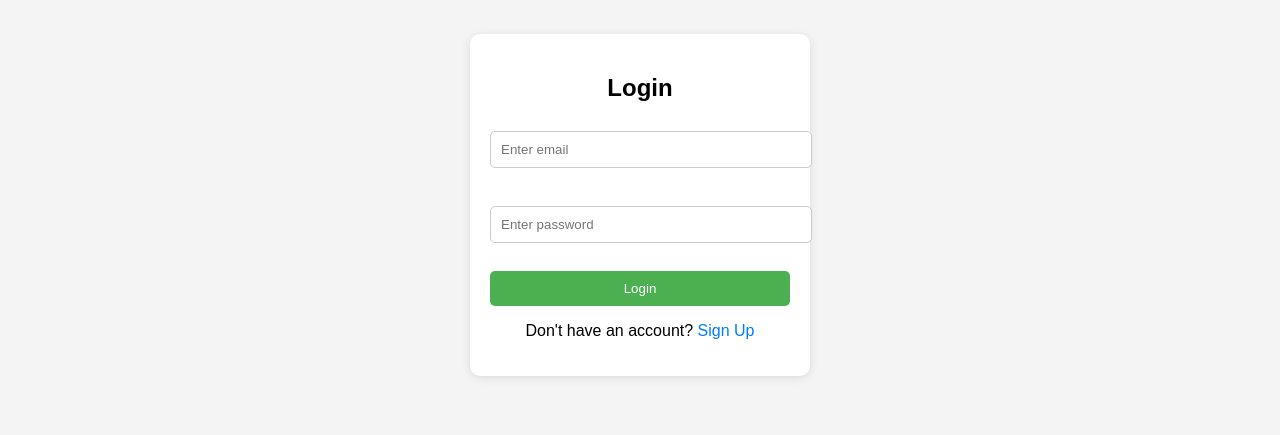
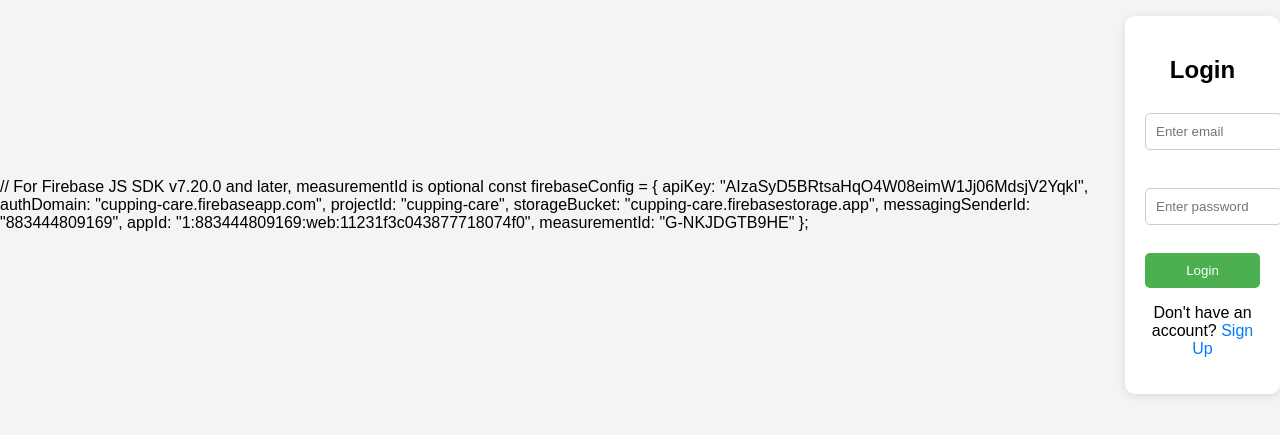
Before and after one commit to CuppingCare/Cupping-Care-, a plain HTML site: page index.html in a window 1280 px wide. Shown: the part 195-630 px from the top of the page. Drawn offline with Linux system fonts and the light colour scheme.

Commit message:
Update index.html

```diff
--- a/index.html
+++ b/index.html
@@ -1,6 +1,16 @@
 <!DOCTYPE html>
 <html lang="en">
 <head>
+    // For Firebase JS SDK v7.20.0 and later, measurementId is optional
+const firebaseConfig = {
+  apiKey: "AIzaSyD5BRtsaHqO4W08eimW1Jj06MdsjV2YqkI",
+  authDomain: "cupping-care.firebaseapp.com",
+  projectId: "cupping-care",
+  storageBucket: "cupping-care.firebasestorage.app",
+  messagingSenderId: "883444809169",
+  appId: "1:883444809169:web:11231f3c043877718074f0",
+  measurementId: "G-NKJDGTB9HE"
+};
     <meta charset="UTF-8">
     <meta name="viewport" content="width=device-width, initial-scale=1.0">
     <title>Login Page</title>
```
